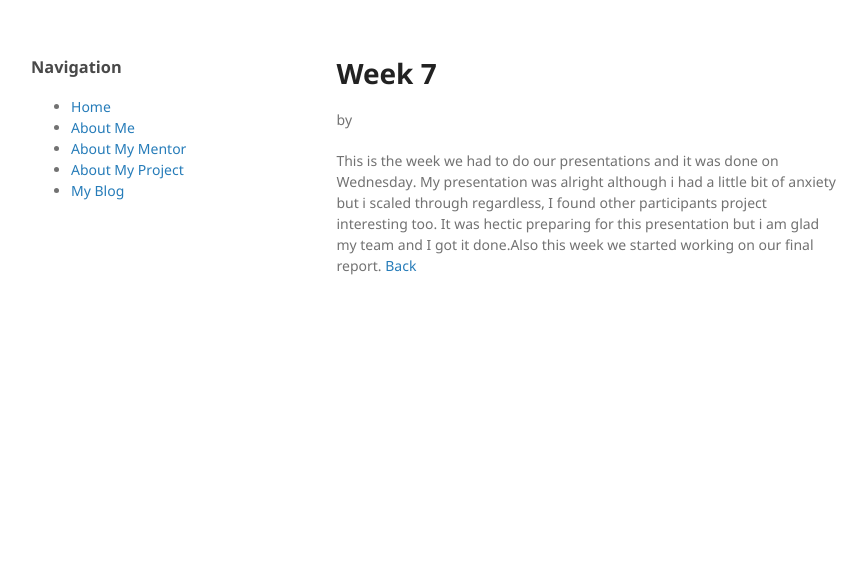
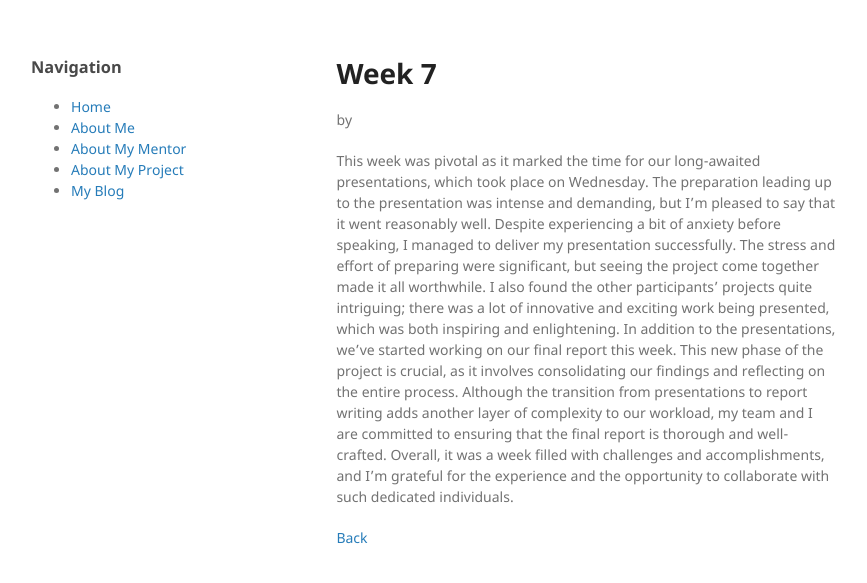
Before and after one commit to Onize12/Onize12.github.io, a Jekyll site: the page built from week7.md, in a window 1280 px wide. Shown: the top 583 px of the page, without its empty margins (179-1046 px from the left). Built offline with Jekyll 4.4.1, drawn with Linux system fonts in a browser that asks for light colours.

Commit message:
Update week7.md

```diff
--- a/week7.md
+++ b/week7.md
@@ -3,5 +3,11 @@ layout: post
 title: Week 7
 by: Victoria Mohammed
 ---
-This is the week we had to do our presentations and it was done on Wednesday. My presentation was alright although i had a little bit of anxiety but i scaled through regardless, I found other participants project interesting too. It was hectic preparing for this presentation but i am glad my team and I got it done.Also this week we started working on our final report.
+This week was pivotal as it marked the time for our long-awaited presentations, which took place on Wednesday. The preparation leading up to the presentation was intense and demanding, but I’m pleased to say that it went reasonably well. Despite experiencing a bit of anxiety before speaking, I managed to deliver my presentation successfully.
+The stress and effort of preparing were significant, but seeing the project come together made it all worthwhile. I also found the other participants' projects quite intriguing; there was a lot of innovative and exciting work being presented, which was both inspiring and enlightening.
+In addition to the presentations, we’ve started working on our final report this week. This new phase of the project is crucial, as it involves consolidating our findings and reflecting on the entire process. Although the transition from presentations to report writing adds another layer of complexity to our workload, my team and I are committed to ensuring that the final report is thorough and well-crafted.
+Overall, it was a week filled with challenges and accomplishments, and I’m grateful for the experience and the opportunity to collaborate with such dedicated individuals.
+
+
+
 [Back](./)
```
